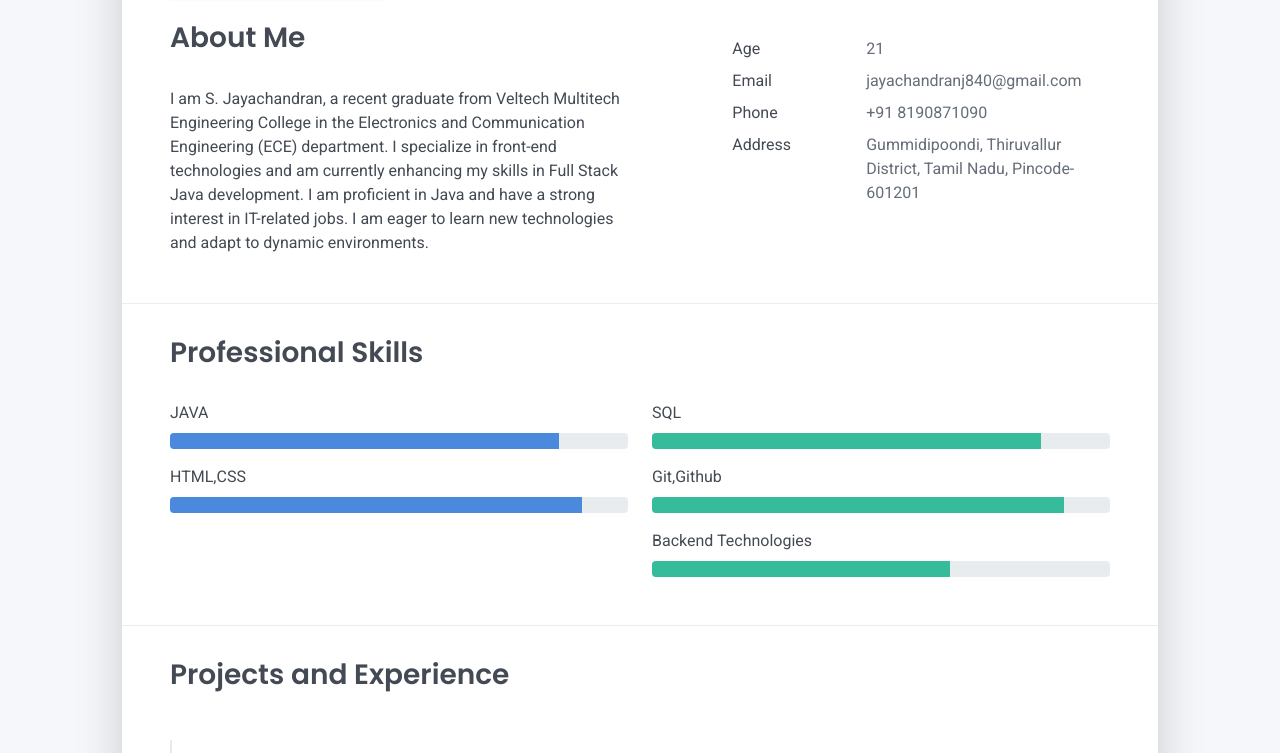
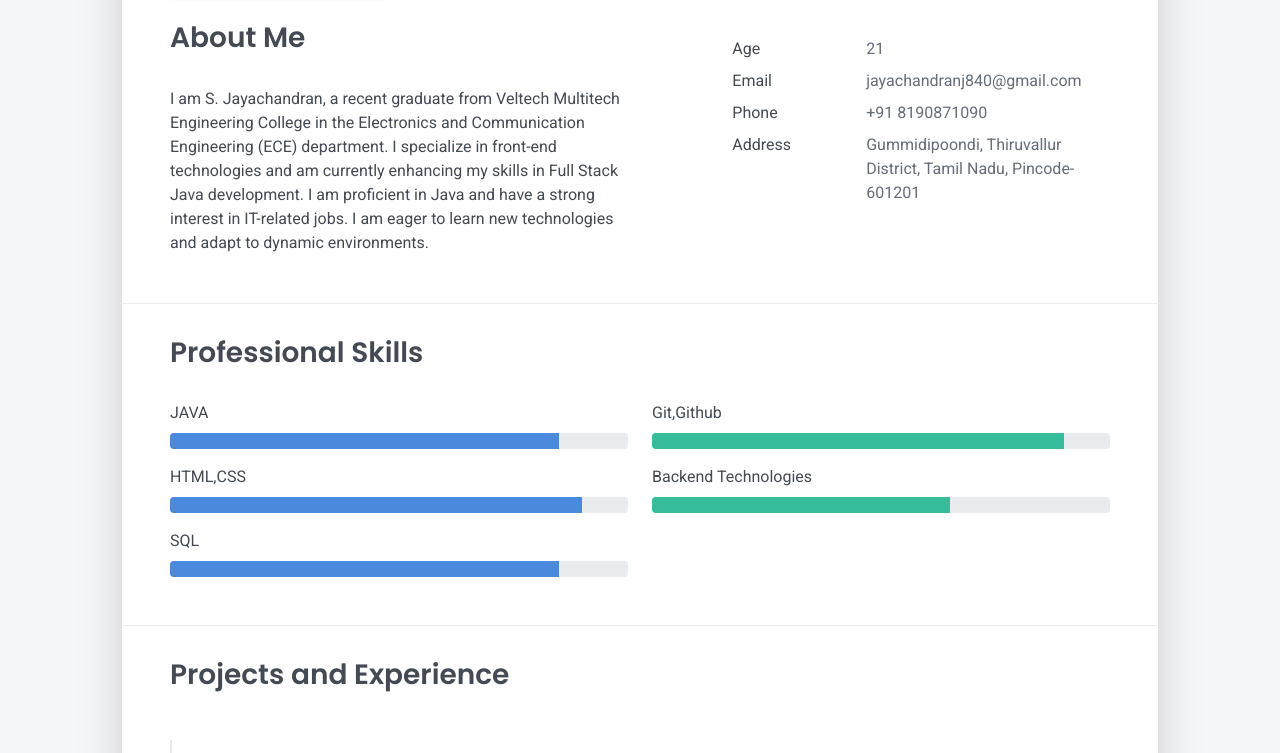
Before and after one commit to jayachandranj840/portfolio, a website: page public/index.html in a window 1280 px wide. Shown: the part 391-1144 px from the top of the page. Drawn offline with Linux system fonts and the light colour scheme.

Commit message:
Update index.html

```diff
--- a/public/index.html
+++ b/public/index.html
@@ -195,13 +195,13 @@
                   <div class="progress-bar bg-primary" role="progressbar" data-aos="zoom-in-right" data-aos-delay="300" data-aos-anchor=".skills-section" style="width: 90%" aria-valuenow="90" aria-valuemin="0" aria-valuemax="100"></div>
                 </div>
               </div>
+             <div class="mb-2"><span>SQL</span>
+                <div class="progress my-1">
+                  <div class="progress-bar bg-primary" role="progressbar" data-aos="zoom-in-right" data-aos-delay="300" data-aos-anchor=".skills-section" style="width: 85%" aria-valuenow="90" aria-valuemin="0" aria-valuemax="100"></div>
+                </div>
+              </div>
             </div>
             <div class="col-md-6">
-              <div class="mb-2"><span>SQL</span>
-                <div class="progress my-1">
-                  <div class="progress-bar bg-success" role="progressbar" data-aos="zoom-in-right" data-aos-delay="400" data-aos-anchor=".skills-section" style="width: 85%" aria-valuenow="75" aria-valuemin="0" aria-valuemax="100"></div>
-                </div>
-              </div>
               <div class="mb-2"><span>Git,Github</span>
                 <div class="progress my-1">
                   <div class="progress-bar bg-success" role="progressbar" data-aos="zoom-in-right" data-aos-delay="500" data-aos-anchor=".skills-section" style="width: 90%" aria-valuenow="90" aria-valuemin="0" aria-valuemax="100"></div>
```
